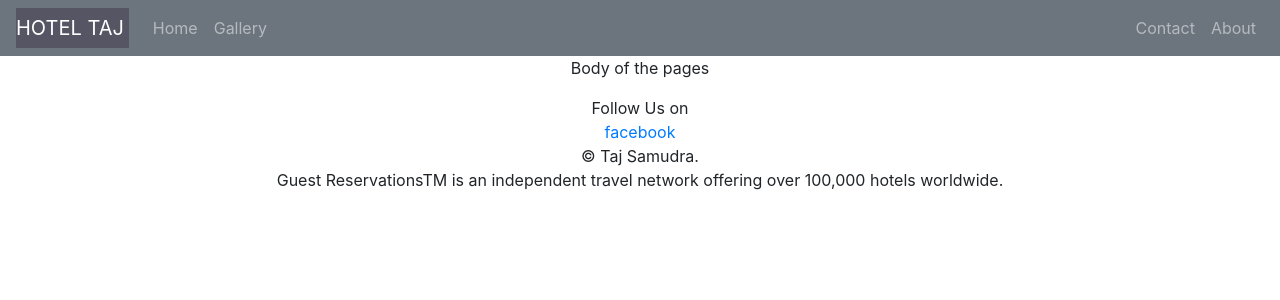
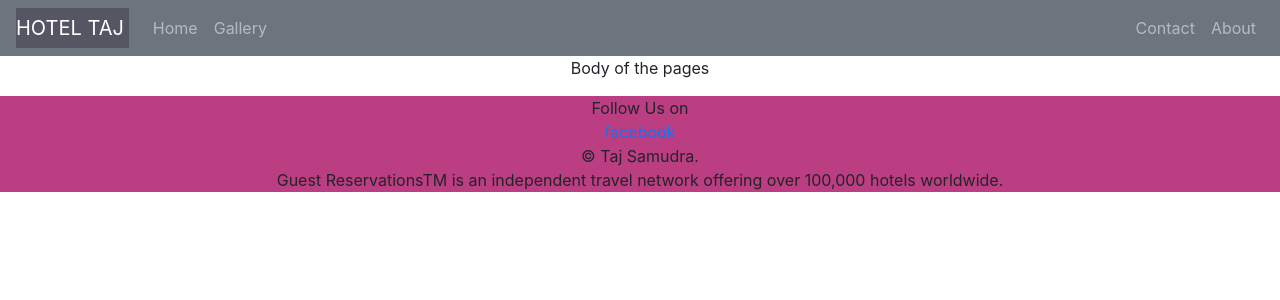
Before and after one commit to Karunajeewa/hotel-react, a React (Create React App) app: page / in a window 1280 px wide. Shown: the top 300 px of the page. Built offline with nearby package versions, Linux system fonts and the light colour scheme.

Commit message:
refactor footer background colour.

```diff
--- a/src/layout/Footer.tsx
+++ b/src/layout/Footer.tsx
@@ -1,22 +1,18 @@
 import React from "react";
-// import { MDBIcon, MDBContainer, MDBBtn } from 'mdbreact';
 
 const Footer: React.FC =() => {
     return (
-        <div className="footer-body">
+        <div className="footer-body" style={{backgroundColor:"#bb3d82"}}>
             <footer className="social-media">
                 <div>
                     <span>Follow Us on</span><br/>
-                    {/*<MDBBtn floating social="tw" size="sm">*/}
-                    {/*    <MDBIcon fab icon="twitter" className="pr-1" />*/}
-                    {/*</MDBBtn>*/}
 
                     <a href="https://www.facebook.com/TajSamudraColombo/"> facebook</a><br/>
                     <span>&copy; Taj Samudra.</span>
                 </div>
                 <div className="contact">
-                    <span>Guest ReservationsTM is an independent travel network offering over 100,000 hotels worldwide.</span>
-
+                    <span>Guest ReservationsTM is an independent travel network
+                        offering over 100,000 hotels worldwide.</span>
                 </div>
             </footer>
         </div>
--- a/src/style_sheets/layout/Footer.scss
+++ b/src/style_sheets/layout/Footer.scss
@@ -1,4 +1,4 @@
-.footer-body{
-  background-color: #bb3d82;
-  padding-right: 5px;
-}
+//.footer-body{
+//  background-color: #bb3d82;
+//  padding-right: 5px;
+//}
```
